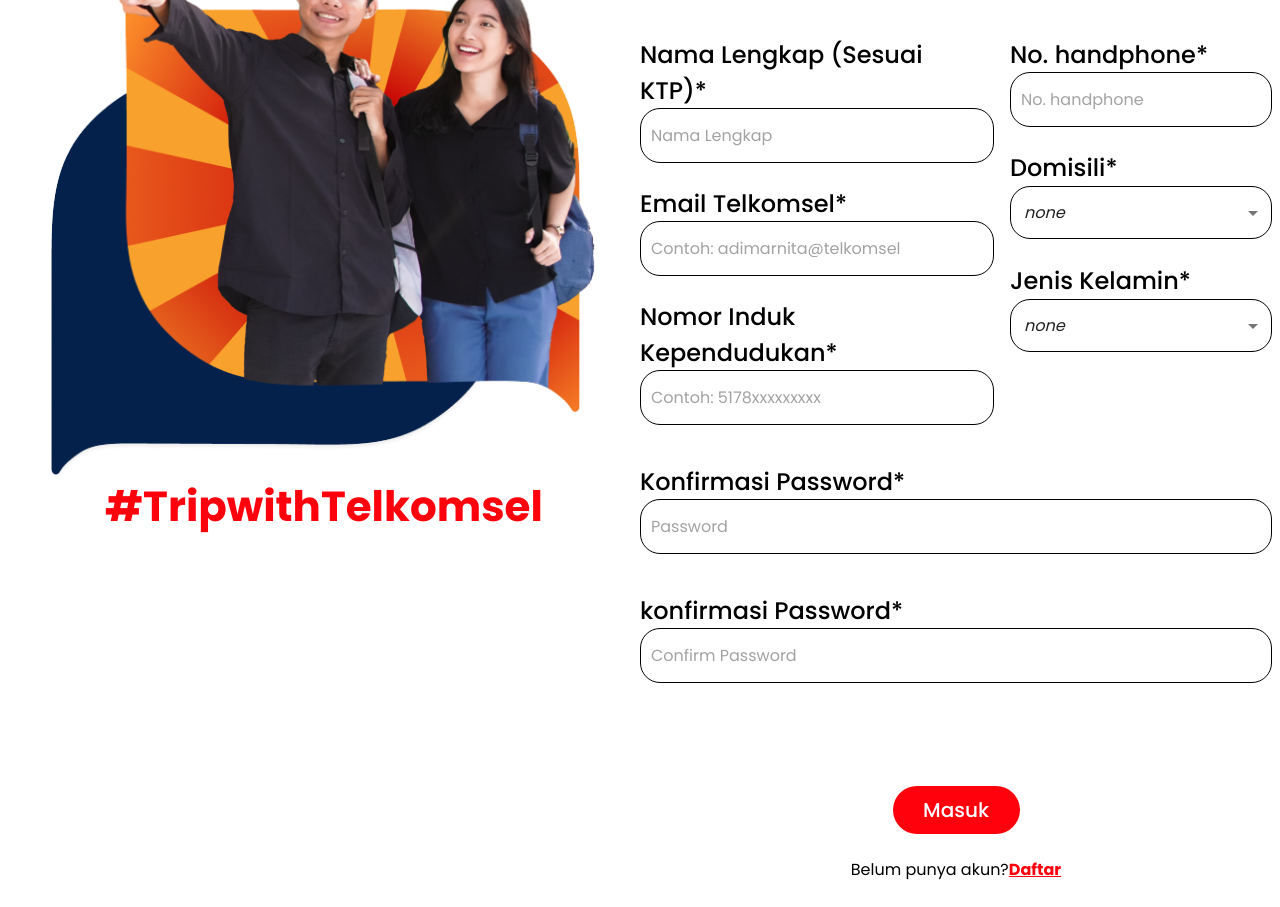
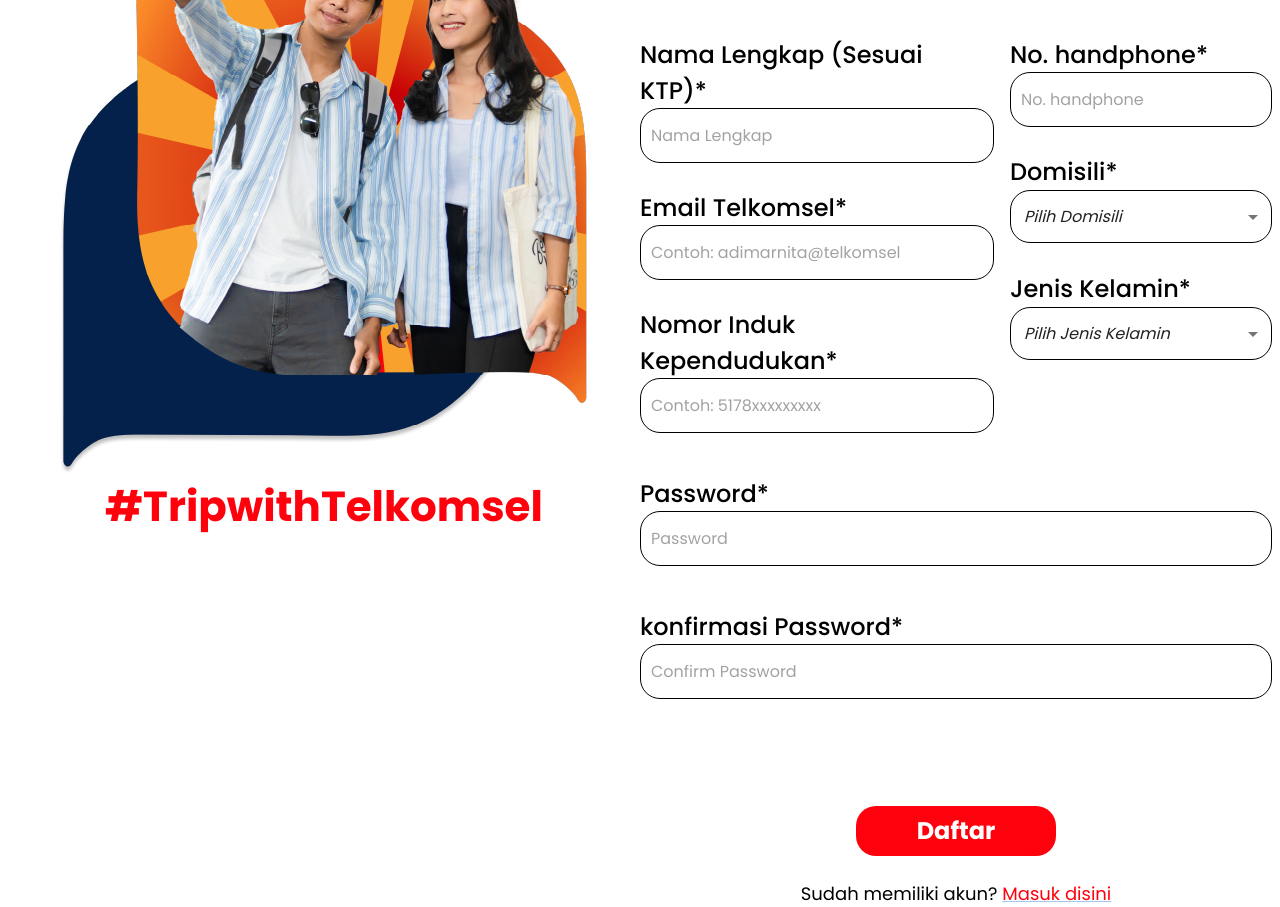
Before and after one commit to Software-Developer-and-UI-UX-Intern/Front-End, a React (Vite) app: page /register in a window 1280 px wide. Shown: the part 220-1127 px from the top of the page. Before the commit the page ends 1102 px from the top, so only its background shows below. Built offline with nearby package versions, Linux system fonts and the light colour scheme; the HTML template or start-up script is replaced by a standard one.

Commit message:
feat: register email and password

```diff
--- a/src/pages/Registrasi/Registrasi.tsx
+++ b/src/pages/Registrasi/Registrasi.tsx
@@ -89,6 +89,16 @@
       return; // Prevent form submission
     }
 
+    // Check if email ends with "@telkomsel.co.id"
+    if (!formData.email.endsWith('@telkomsel.co.id')) {
+      return; // Prevent form submission
+    }
+
+    // Check if password has at least 8 characters
+    if (formData.password.length < 8) {
+      return; // Prevent form submission
+    }
+
     // Check if password and confirmPassword match
     if (formData.password !== formData.confirmPassword) {
       alert('Password dan konfirmasi password tidak cocok.');
@@ -128,6 +138,7 @@
       alert(`Failed to register user ${error}`); // Alert the specific error message
     }
   };
+
 
   return (
     <Box>
@@ -222,7 +233,8 @@
                       <Typography sx={{
                         fontWeight: 500,
                         fontSize: '16px',
-                        color: '#FF010C'
+                        color: '#FF010C',
+                        marginTop:'4px',
                       }}>
                         *Nama lengkap tidak boleh kosong
                       </Typography>
@@ -231,7 +243,8 @@
                       <Typography sx={{
                         fontWeight: 500,
                         fontSize: '16px',
-                        color: 'transparent'
+                        color: 'transparent',
+                        marginTop:'4px',
                       }}>
                         *Nama lengkap tidak boleh kosong
                       </Typography>
@@ -240,7 +253,8 @@
                       <Typography sx={{
                         fontWeight: 500,
                         fontSize: '16px',
-                        color: 'transparent'
+                        color: 'transparent',
+                        marginTop:'4px',
                       }}>
                         *Nama lengkap tidak boleh kosong
                       </Typography>
@@ -267,7 +281,8 @@
                       <Typography sx={{
                         fontWeight: 500,
                         fontSize: '16px',
-                        color: '#FF010C'
+                        color: '#FF010C',
+                        marginTop:'4px',
                       }}>
                         *Inputkan email Telkomsel Anda
                       </Typography>
@@ -276,7 +291,8 @@
                       <Typography sx={{
                         fontWeight: 500,
                         fontSize: '16px',
-                        color: 'transparent'
+                        color: 'transparent',
+                        marginTop:'4px',
                       }}>
                         *Inputkan email Telkomsel Anda
                       </Typography>
@@ -285,7 +301,8 @@
                       <Typography sx={{
                         fontWeight: 500,
                         fontSize: '16px',
-                        color: 'transparent'
+                        color: 'transparent',
+                        marginTop:'4px',
                       }}>
                         *Inputkan email Telkomsel Anda
                       </Typography>
@@ -312,7 +329,8 @@
                       <Typography sx={{
                         fontWeight: 500,
                         fontSize: '16px',
-                        color: '#FF010C'
+                        color: '#FF010C',
+                        marginTop:'4px',
                       }}>
                         *NIK tidak boleh kosong
                       </Typography>
@@ -321,7 +339,8 @@
                       <Typography sx={{
                         fontWeight: 500,
                         fontSize: '16px',
-                        color: 'transparent'
+                        color: 'transparent',
+                        marginTop:'4px',
                       }}>
                         *NIK tidak boleh kosong
                       </Typography>
@@ -330,7 +349,8 @@
                       <Typography sx={{
                         fontWeight: 500,
                         fontSize: '16px',
-                        color: 'transparent'
+                        color: 'transparent',
+                        marginTop:'4px',
                       }}>
                         *NIK tidak boleh kosong
                       </Typography>
@@ -359,7 +379,8 @@
                       <Typography sx={{
                         fontWeight: 500,
                         fontSize: '16px',
-                        color: '#FF010C'
+                        color: '#FF010C',
+                        marginTop:'4px',
                       }}>
                         *No handphone tidak valid
                       </Typography>
@@ -368,7 +389,8 @@
                       <Typography sx={{
                         fontWeight: 500,
                         fontSize: '16px',
-                        color: 'transparent'
+                        color: 'transparent',
+                        marginTop:'4px',
                       }}>
                         *No handphone tidak valid
                       </Typography>
@@ -377,7 +399,8 @@
                       <Typography sx={{
                         fontWeight: 500,
                         fontSize: '16px',
-                        color: 'transparent'
+                        color: 'transparent',
+                        marginTop:'4px',
                       }}>
                         *No handphone tidak valid
                       </Typography>
@@ -407,17 +430,19 @@
                       onChange={(e) => setFormData({ ...formData, domisili: (e.target as HTMLInputElement).value })}
                     >
                       <MenuItem value="">
-                        <em>none</em>
+                        <em>Pilih Domisili</em>
                       </MenuItem>
-                      <MenuItem value='Jawa'>Jawa</MenuItem>
-                      <MenuItem value='Nusa Penida'>Nusa Penida</MenuItem>
                       <MenuItem value='Bali'>Bali</MenuItem>
+                      <MenuItem value='Kupang'>Kupang</MenuItem>
+                      <MenuItem value='Mataram'>Mataram</MenuItem>
+                      <MenuItem value='Flores'>Flores</MenuItem>
                     </MuiSelect>
                     {(submitPressed && formData.domisili === '') && (
                       <Typography sx={{
                         fontWeight: 500,
                         fontSize: '16px',
-                        color: '#FF010C'
+                        color: '#FF010C',
+                        marginTop:'4px',
                       }}>
                         *Domisili tidak valid
                       </Typography>
@@ -426,7 +451,8 @@
                       <Typography sx={{
                         fontWeight: 500,
                         fontSize: '16px',
-                        color: 'transparent'
+                        color: 'transparent',
+                        marginTop:'4px',
                       }}>
                         *Domisili tidak valid
                       </Typography>
@@ -435,7 +461,8 @@
                       <Typography sx={{
                         fontWeight: 500,
                         fontSize: '16px',
-                        color: 'transparent'
+                        color: 'transparent',
+                        marginTop:'4px',
                       }}>
                         *Domisili tidak valid
                       </Typography>
@@ -464,8 +491,8 @@
                       value={formData.jenisKelamin}
                       onChange={(e) => setFormData({ ...formData, jenisKelamin: (e.target as HTMLInputElement).value })}
                     >
-                      <MenuItem value="">
-                        <em>none</em>
+                       <MenuItem value="">
+                        <em>Pilih Jenis Kelamin</em>
                       </MenuItem>
                       <MenuItem value='Perempuan'>Perempuan</MenuItem>
                       <MenuItem value='Pria'>Pria</MenuItem>
@@ -474,7 +501,8 @@
                       <Typography sx={{
                         fontWeight: 500,
                         fontSize: '16px',
-                        color: 'transparent'
+                        color: 'transparent',
+                        marginTop:'4px',
                       }}>
                         *Jenis kelamin tidak valid
                       </Typography>
@@ -483,7 +511,8 @@
                       <Typography sx={{
                         fontWeight: 500,
                         fontSize: '16px',
-                        color: 'transparent'
+                        color: 'transparent',
+                        marginTop:'4px',
                       }}>
                         *Jenis kelamin tidak valid
                       </Typography>
@@ -492,7 +521,8 @@
                       <Typography sx={{
                         fontWeight: 500,
                         fontSize: '16px',
-                        color: '#FF010C'
+                        color: '#FF010C',
+                        marginTop:'4px',
                       }}>
                         *Jenis kelamin tidak valid
                       </Typography>
@@ -505,7 +535,7 @@
                     fontSize: '24px',
                     color: 'black'
                   }}>
-                    Konfirmasi Password*
+                    Password*
                   </Typography>
                   <Input
                     disableUnderline
@@ -529,13 +559,14 @@
                       onChange: (e) => setFormData({ ...formData, password: (e.target as HTMLInputElement).value }),
                     }}
                   />
-                  {(submitPressed && formData.password === '') && (
+                  {((submitPressed && formData.password === '') || (submitPressed && formData.password.length < 8)) && (
                     <Typography sx={{
                       fontWeight: 500,
                       fontSize: '16px',
                       color: '#FF010C',
+                      marginTop:'4px',
                     }}>
-                      *Password tidak sesuai
+                      *Masukan minimal 8 huruf
                     </Typography>
                   )}
                   {(submitPressed && formData.password !== '') && (
@@ -543,8 +574,9 @@
                       fontWeight: 500,
                       fontSize: '16px',
                       color: 'transparent',
+                      marginTop:'4px',
                     }}>
-                      *Password tidak sesuai
+                      *Masukan minimal 8 huruf
                     </Typography>
                   )}
                     {(submitPressed === false) && (
@@ -552,8 +584,9 @@
                       fontWeight: 500,
                       fontSize: '16px',
                       color: 'transparent',
+                      marginTop:'4px',
                     }}>
-                      *Password tidak sesuai
+                      *Masukan minimal 8 huruf
                     </Typography>
                   )}
                 </Stack>
@@ -561,7 +594,7 @@
                 <Typography sx={{
                     fontWeight: 500,
                     fontSize: '24px',
-                    color: 'black'
+                    color: 'black',
                   }}>
                     konfirmasi Password*
                   </Typography>
@@ -592,6 +625,7 @@
                       fontWeight: 500,
                       fontSize: '16px',
                       color: '#FF010C',
+                      marginTop:'4px',
                     }}>
                       *Password tidak sesuai
                     </Typography>
@@ -601,6 +635,7 @@
                       fontWeight: 500,
                       fontSize: '16px',
                       color: 'transparent',
+                      marginTop:'4px',
                     }}>
                       *Password tidak sesuai
                     </Typography>
@@ -610,6 +645,7 @@
                       fontWeight: 500,
                       fontSize: '16px',
                       color: 'transparent',
+                      marginTop:'4px',
                     }}>
                       *Password tidak sesuai
                     </Typography>
@@ -619,6 +655,7 @@
                       fontWeight: 500,
                       fontSize: '16px',
                       color: 'transparent',
+                      marginTop:'4px',
                     }}>
                       *Password tidak sesuai
                     </Typography>
@@ -630,40 +667,29 @@
                   type="submit"
                   sx={{
                     display: 'flex',
-                    width: '127px',
-                    height: '48px',
-                    padding: '10px 20px',
                     justifyContent: 'center',
                     alignItems: 'center',
-                    borderRadius: '25px',
-                    background: '#FF010C',
-                    color: '#fff',
-                    cursor: 'pointer',
-                    fontFamily: 'Poppins',
-                    fontWeight: 500,
-                    fontSize: '20px',
-                    '&:hover': { background: 'white', color: 'red' },
+                    height: '50px',
+                    width: '200px',
+                    fontWeight: 'bold',
+                    fontSize: '24px',
+                    color: '#ffffff',
+                    backgroundColor: '#FF010C',
+                    borderRadius: '20px',
                   }}
                 >
-                  Masuk
+                  Daftar
                 </Button>
-                <Stack direction={'row'}>
-                  <Typography>
-                    Belum punya akun?
-                  </Typography>
-                  <Link sx={{
-                    textDecoration: 'underline',
-                    fontWeight: 700,
-                    color: '#FF010C',
-                  }}>
-                    <Typography sx={{
-                      fontWeight: 700,
-                      color: '#FF010C',
-                    }}>
-                      Daftar
-                    </Typography>
+                <Typography sx={{
+                  fontWeight: 400,
+                  fontSize: '18px',
+                  color: '#000',
+                }}>
+                  Sudah memiliki akun?{' '}
+                  <Link href="/login" sx={{ color: '#FF010C' }}>
+                    Masuk disini
                   </Link>
-                </Stack>
+                </Typography>
               </Stack>
             </Stack>
           </form>
```
Also changed, not shown: src/assets/login.png.
